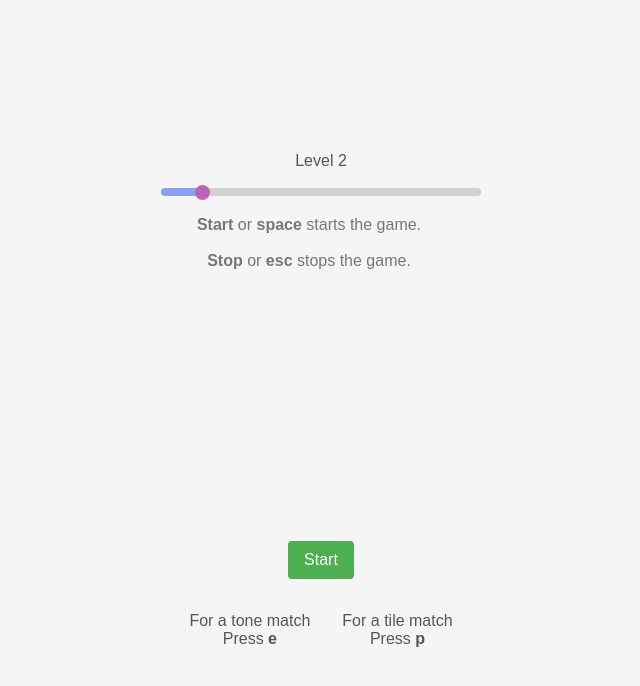
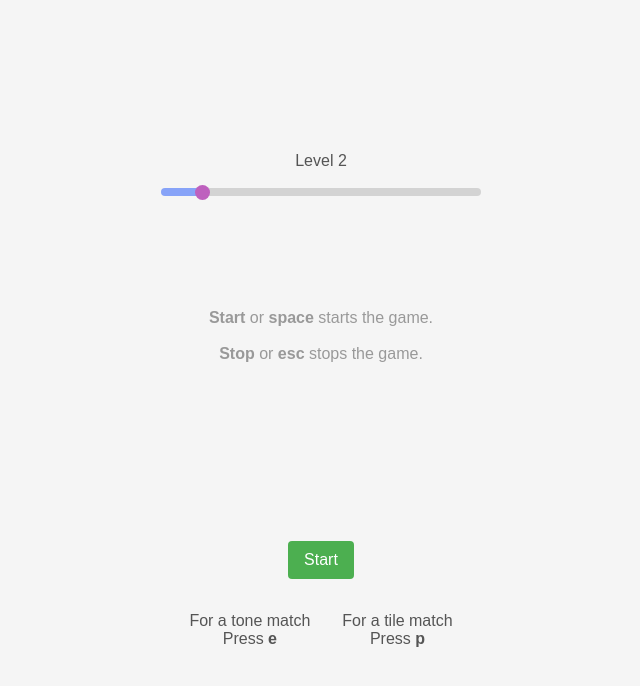
Before and after one commit to tomaskjay/dual-n-back, a React (Create React App) app: page / in a window 1280 px wide. Shown: the top 686 px of the page, without its empty margins (319-959 px from the left). Built offline with nearby package versions, Linux system fonts and the light colour scheme.

Commit message:
fix centering, lowercase letters

```diff
--- a/src/App.css
+++ b/src/App.css
@@ -11,11 +11,18 @@
   text-align: center;
 }
 
-/* Foreground container on top */
 .main-content {
-  position: relative;
   z-index: 2;
+  display: flex;
+  flex-direction: column;
+  align-items: center;
+  justify-content: center;
+  text-align: center;
+  height: 100%; /* Ensure it takes full height of the available space */
+  width: 100%; /* Ensure it takes full width of the available space */
+  position: relative; /* Ensures child elements are positioned relative to this */
 }
+
 
 /* This is the 2-second fade, ensuring just one smooth animation per round */
 .left-green::before,
@@ -116,6 +123,19 @@ button:hover {
   gap: 2rem;
 }
 
+.instructions-text-container {
+  display: flex;
+  flex-direction: column;
+  align-items: center;
+  justify-content: center;
+  text-align: center;
+  margin: 0 auto; /* Horizontally center in its parent container */
+  height: 15rem; /* Adjust height for vertical spacing */
+  width: 100%; /* Ensure it spans the full width of its parent container */
+  position: relative; /* Ensure it's positioned relative to its parent */
+}
+
+
 .light-gray-text {
   color: #999;
 }
--- a/src/App.tsx
+++ b/src/App.tsx
@@ -365,8 +365,8 @@ function App() {
               </p>
             </div>
           ) : (
-            <div style={{ height: "100%", display: "flex", alignItems: "center" }}>
-              <p style={{ margin: "auto", color: "#777" }}>
+            <div className="instructions-text-container">
+              <p className="light-gray-text">
                 <strong>Start</strong> or <strong>space</strong> starts the game.
                 <br />
                 <br />
--- a/src/components/utils/gameLogic.ts
+++ b/src/components/utils/gameLogic.ts
@@ -11,7 +11,7 @@ export const INITIAL_N = 1;
  * Speaks the letter out loud instead of playing a tone.
  */
 export function playLetter(letter: string): void {
-  const utter = new SpeechSynthesisUtterance(letter);
+  const utter = new SpeechSynthesisUtterance(letter.toLowerCase());
   // Optional: Adjust pitch, rate, voice, etc.
   // utter.pitch = 1.0;
   // utter.rate = 1.0;
```
